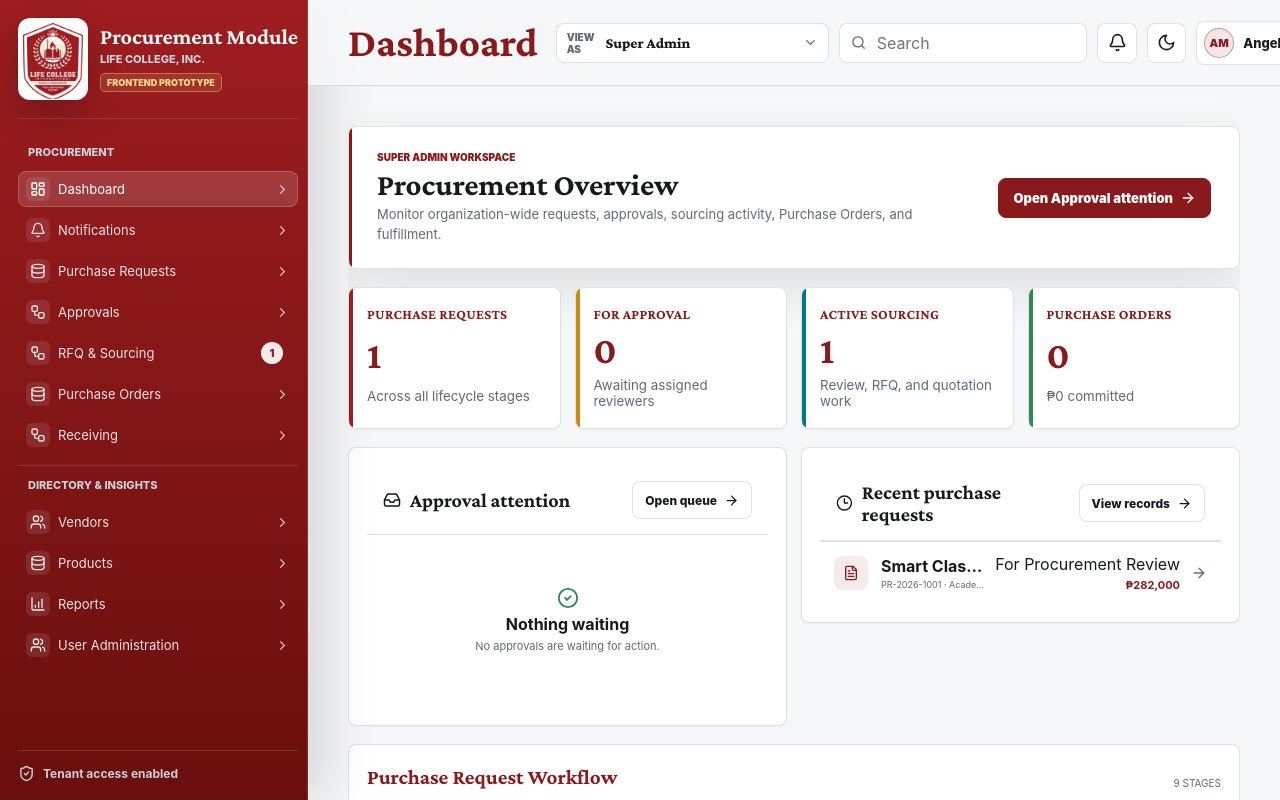
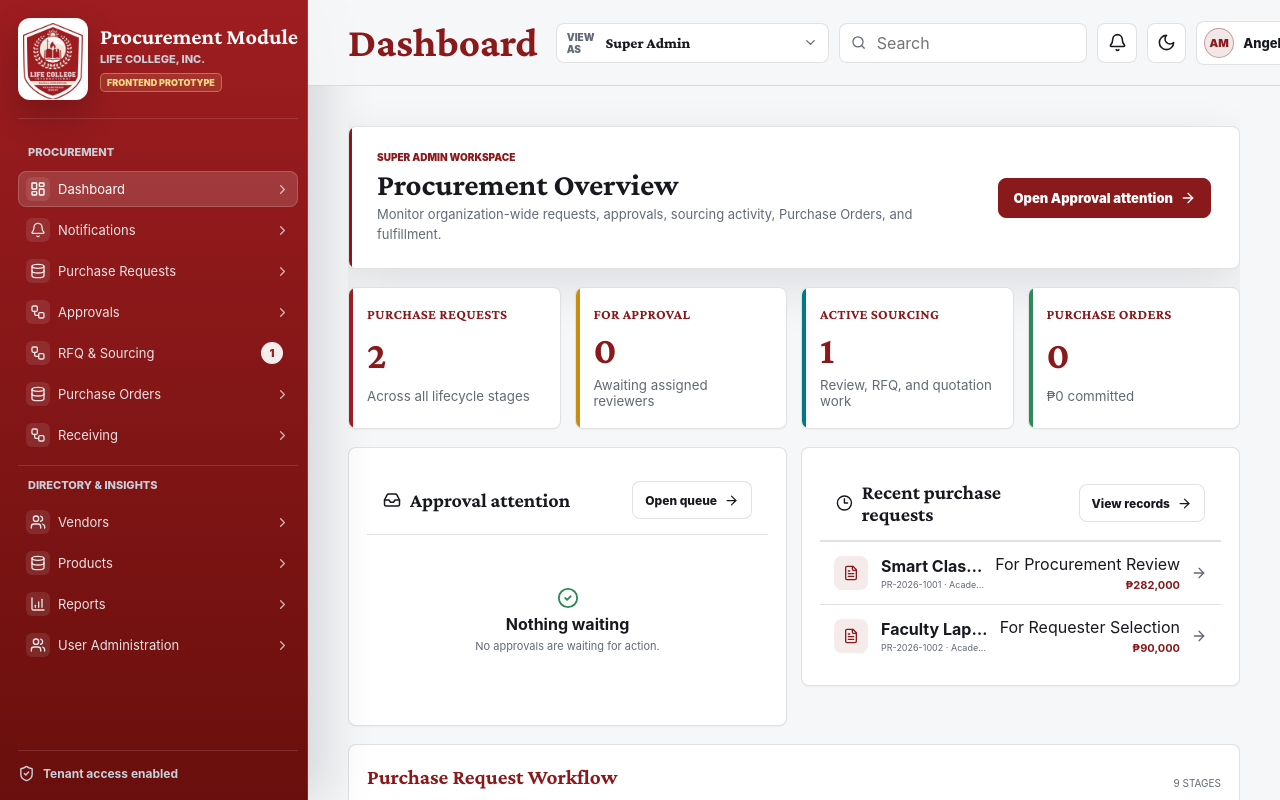
Before and after one commit to lcfajarda-lifecollege/procurement-frontend-prototype, a React (Vite) app: page / in a window 1280 px wide. Shown: the top 800 px of the page. Built offline with nearby package versions, Linux system fonts and the light colour scheme.

Commit message:
Add requester quotation selection scenario

```diff
--- a/src/ProcurementModule.tsx
+++ b/src/ProcurementModule.tsx
@@ -288,9 +288,45 @@ const demoRequests: PurchaseRequest[] = [
       { action: 'create', actor: 'angela.mendoza@life.edu.ph', detail: 'Purchase Request submitted. Department Head and COO were notified based on the estimated request total, and the request was routed to Procurement Review.', createdAt: '2026-09-03T01:00:00Z' },
     ],
   },
+  {
+    id: 'PR-2026-1002',
+    title: 'Faculty Laptop Replacement',
+    department: 'Academic Affairs',
+    amount: 90000,
+    category: 'Technology',
+    requester: 'Angela Mendoza',
+    status: 'For Requester Selection',
+    due: 'In 10 days',
+    items: [
+      { name: 'Laptop Computer', category: 'Technology', description: '14-inch business laptop, Core Ultra 7 class, 16 GB RAM, 512 GB SSD', uom: 'UNIT', quantity: 2, unitPrice: 45000 },
+    ],
+    rfqQuotes: [
+      { vendorName: 'Power Mac Center, Inc.', vendorEmail: 'education@powermaccenter.com', status: 'Responded', reference: 'RFQ-2026-1002-A', deliveryDays: 12, terms: '30 days', warranty: 'One year onsite warranty', validUntil: '2026-09-30', attachmentName: 'RFQ-2026-1002-A.pdf', lotCategories: ['Technology'], items: [{ name: 'Laptop Computer', unitPrice: 44500 }] },
+      { vendorName: 'Enterprise Technology Solutions', vendorEmail: 'bids@ets.example', status: 'Responded', reference: 'RFQ-2026-1002-B', deliveryDays: 10, terms: '30 days', warranty: 'One year parts and labor', validUntil: '2026-09-30', attachmentName: 'RFQ-2026-1002-B.pdf', lotCategories: ['Technology'], items: [{ name: 'Laptop Computer', unitPrice: 45200 }] },
+    ],
+    procurementValidationNotes: 'Both quotations are complete, commercially comparable, and supported by the required vendor documents.',
+    procurementValidatedAt: '2026-09-03T05:00:00Z',
+    procurementValidatedBy: 'Procurement Office',
+    dtReviewNotes: 'Both laptop quotations meet the required technical specifications. The requester may compare price, delivery, and warranty coverage.',
+    dtReviewedAt: '2026-09-03T07:00:00Z',
+    dtReviewedBy: 'Digital Transformation Team',
+    createdAt: '2026-09-02T01:00:00Z',
+    updatedAt: '2026-09-03T07:05:00Z',
+    history: [
+      { action: 'create', actor: 'angela.mendoza@life.edu.ph', detail: 'Purchase Request submitted and routed to Procurement Review.', createdAt: '2026-09-02T01:00:00Z' },
+      { action: 'complete_review', actor: 'procurement@life.edu.ph', detail: 'Procurement review completed and qualified technology vendors were shortlisted.', createdAt: '2026-09-02T02:00:00Z' },
+      { action: 'vendor_sourcing', actor: 'procurement@life.edu.ph', detail: 'Qualified vendor sourcing opened for two technology vendors.', createdAt: '2026-09-02T02:05:00Z' },
+      { action: 'send_rfq', actor: 'procurement@life.edu.ph', detail: 'RFQs were sent to two qualified technology vendors.', createdAt: '2026-09-02T03:00:00Z' },
+      { action: 'record_quotations', actor: 'procurement@life.edu.ph', detail: 'Two complete, itemized vendor quotations were received.', createdAt: '2026-09-03T04:30:00Z' },
+      { action: 'validate_quotations', actor: 'procurement@life.edu.ph', detail: 'Both quotations were validated as complete and commercially comparable.', createdAt: '2026-09-03T05:00:00Z' },
+      { action: 'submit_quotes', actor: 'procurement@life.edu.ph', detail: 'Technology quotation lines were routed to Digital Transformation for technical review.', createdAt: '2026-09-03T05:05:00Z' },
+      { action: 'complete_dt_review', actor: 'dt.review@life.edu.ph', detail: 'Both vendor quotations were endorsed as technically suitable.', createdAt: '2026-09-03T07:00:00Z' },
+      { action: 'requester_selection_opened', actor: 'procurement@life.edu.ph', detail: 'The endorsed quotations were released to Angela Mendoza for final vendor selection.', createdAt: '2026-09-03T07:05:00Z' },
+    ],
+  },
 ];
 
-const procurementDataVersion = 'single-guided-pr-2026-09-03-v1';
+const procurementDataVersion = 'two-guided-pr-scenarios-2026-09-03-v3';
 
 function loadRequestRecords(): PurchaseRequest[] {
   try {
```
Also changed, not shown: 2 other files (tests, documents, lock files or other folders).
